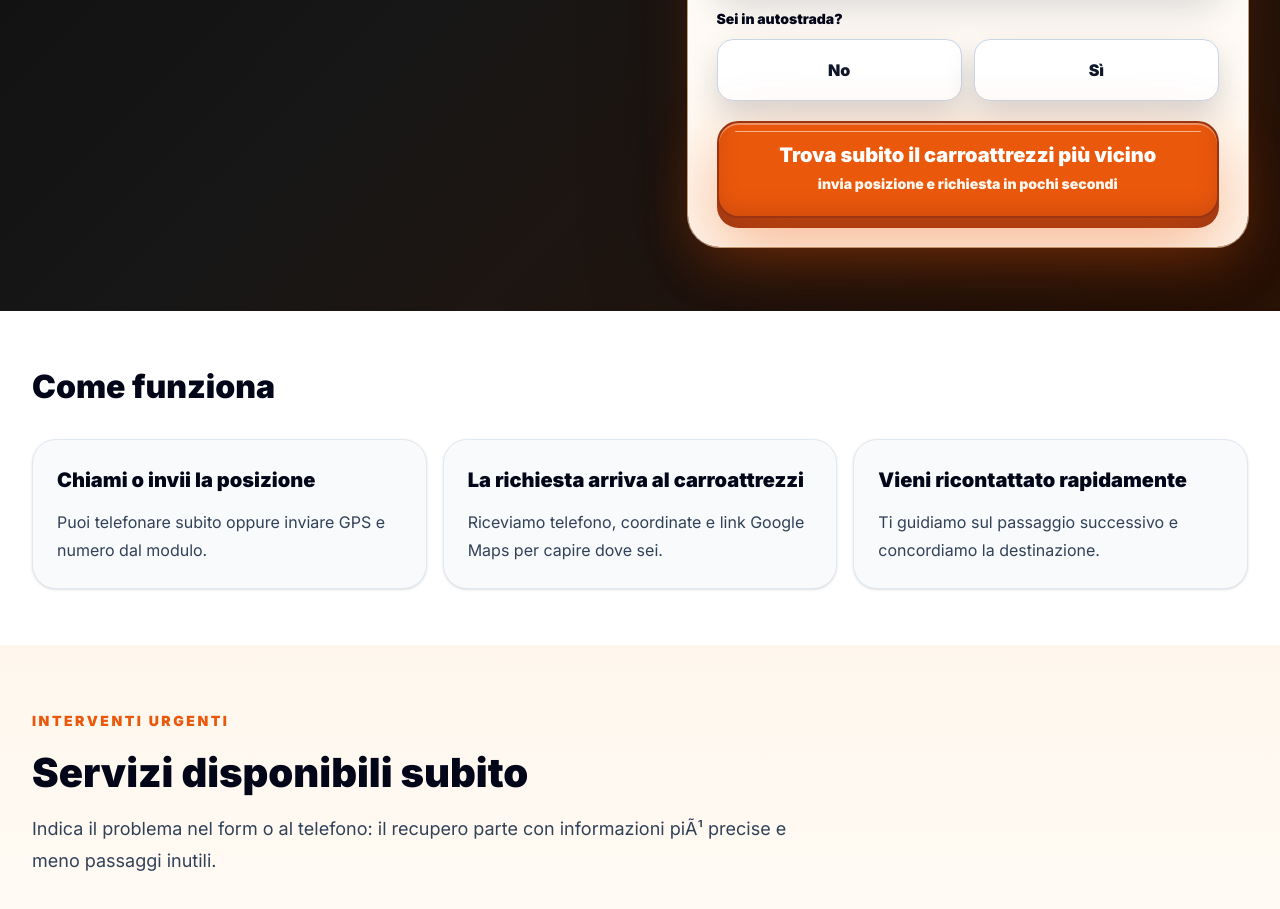
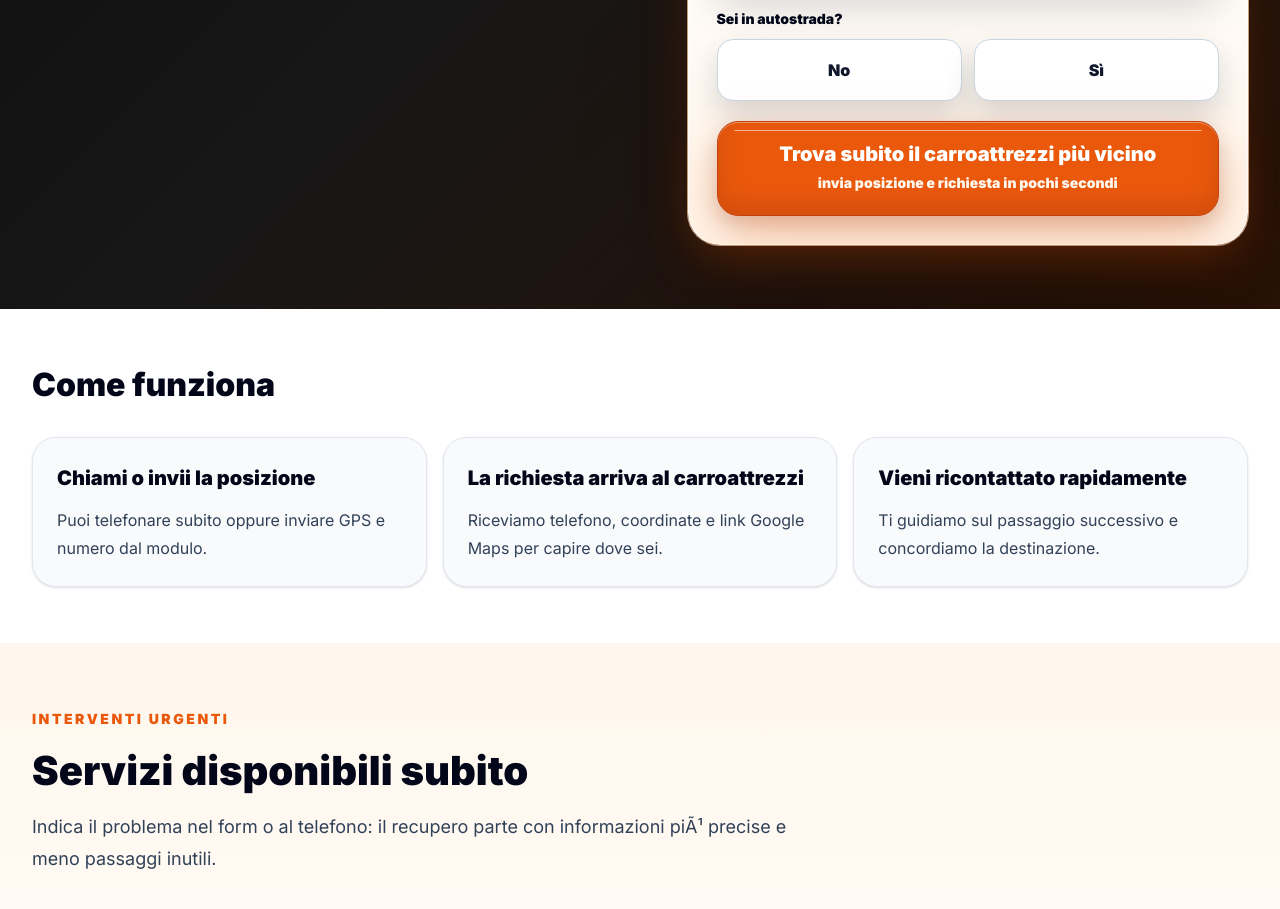
Before and after one commit to alessio-aesthetic/carroattrezzibergamo24ore.it, a Next.js app: page /landing in a window 1280 px wide. Shown: the part 940-1849 px from the top of the page. Built offline with nearby package versions, Linux system fonts and the light colour scheme; no server answers.

Commit message:
Refine Bergamo CTA elegant 3D style

```diff
--- a/src/app/landing/LandingClient.tsx
+++ b/src/app/landing/LandingClient.tsx
@@ -352,7 +352,7 @@ export function LandingClient() {
               type="button"
               onClick={submitPosition}
               disabled={status === 'loading'}
-              className="group relative mt-5 w-full overflow-hidden rounded-[1.35rem] border-2 border-[#9A3412] bg-[#EA580C] px-5 py-5 text-lg font-black text-white shadow-[0_28px_70px_rgba(234,88,12,0.42),0_10px_0_#9A3412,inset_0_2px_0_rgba(255,255,255,0.35),inset_0_-8px_18px_rgba(154,52,18,0.28)] transition hover:-translate-y-1 hover:bg-[#F97316] hover:shadow-[0_36px_88px_rgba(234,88,12,0.52),0_12px_0_#9A3412,inset_0_2px_0_rgba(255,255,255,0.42),inset_0_-8px_18px_rgba(154,52,18,0.30)] active:translate-y-1 active:shadow-[0_16px_42px_rgba(234,88,12,0.38),0_4px_0_#9A3412,inset_0_2px_0_rgba(255,255,255,0.3)] disabled:cursor-wait disabled:opacity-70"
+              className="group relative mt-5 w-full overflow-hidden rounded-[1.35rem] border border-[#C2410C] bg-[#EA580C] px-5 py-5 text-lg font-black text-white shadow-[0_22px_54px_rgba(234,88,12,0.34),0_8px_20px_rgba(67,20,7,0.18),inset_0_1px_0_rgba(255,255,255,0.38),inset_0_-10px_22px_rgba(124,45,18,0.22)] transition hover:-translate-y-0.5 hover:bg-[#F97316] hover:shadow-[0_28px_66px_rgba(234,88,12,0.42),0_10px_24px_rgba(67,20,7,0.22),inset_0_1px_0_rgba(255,255,255,0.42),inset_0_-10px_22px_rgba(124,45,18,0.24)] active:translate-y-0 active:shadow-[0_14px_34px_rgba(234,88,12,0.30),0_5px_14px_rgba(67,20,7,0.18),inset_0_1px_0_rgba(255,255,255,0.35),inset_0_-6px_16px_rgba(124,45,18,0.20)] disabled:cursor-wait disabled:opacity-70"
             >
               <span className="absolute inset-x-4 top-2 h-px rounded-full bg-white/55" />
               <span className="relative block text-xl leading-tight">
```
